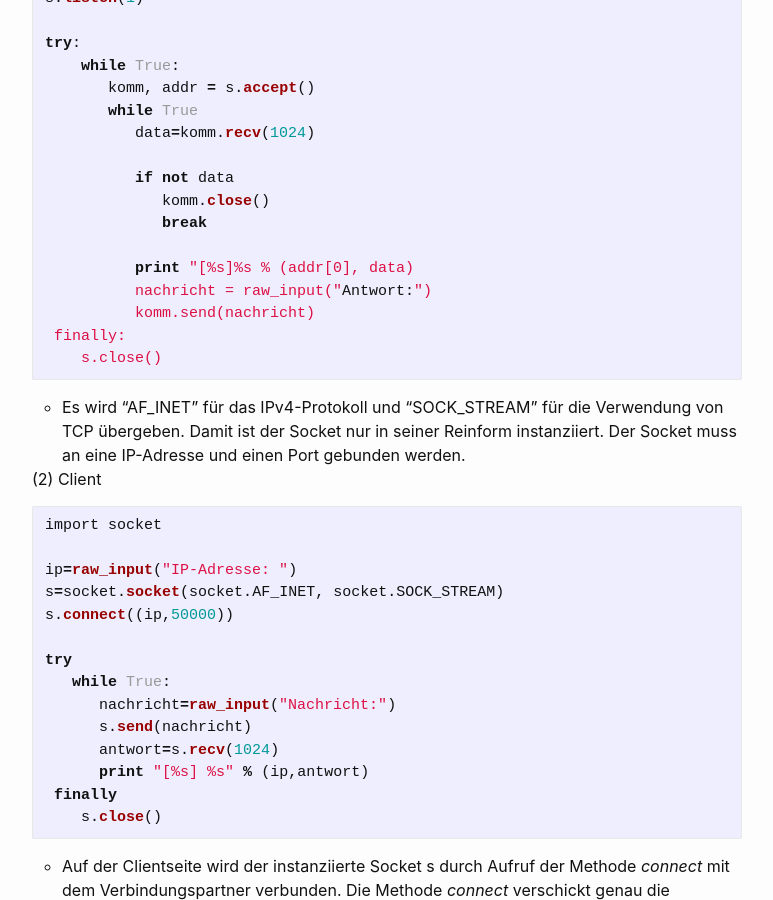
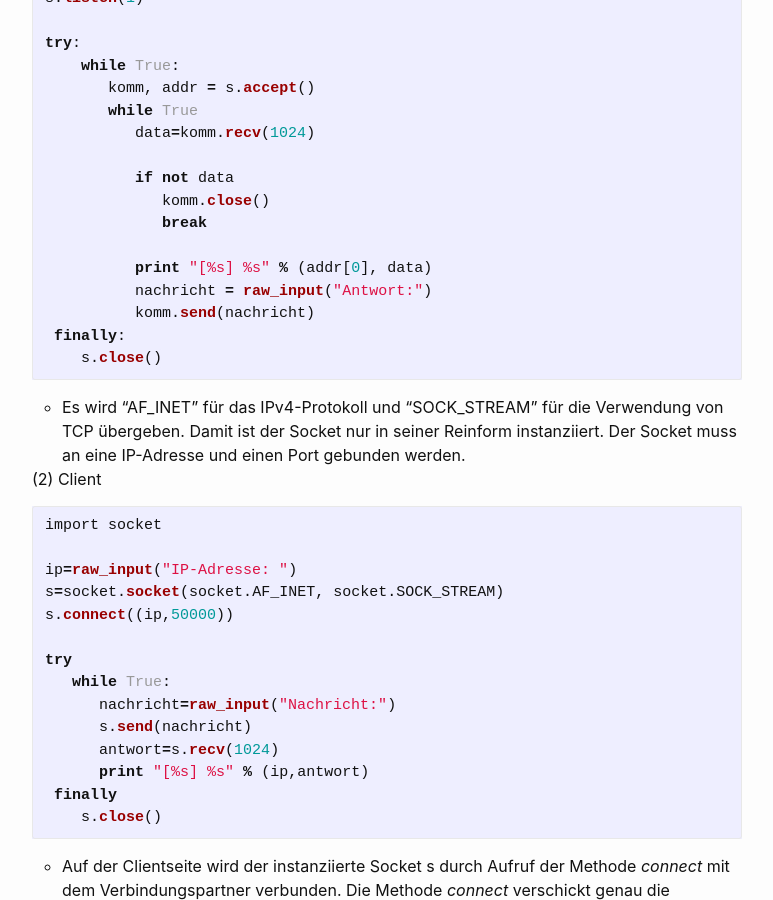
Before and after one commit to Hautaklyttn/progDocs, a Jekyll site: the page built from docs/articles/python.md, in a window 1280 px wide and 900 px high, scrolled down 20990 px. Shown: the whole window, without its empty margins (268-1041 px from the left). Built offline with Jekyll 4.4.1, drawn with Linux system fonts in a browser that asks for light colours.

```diff
--- a/docs/articles/python.md
+++ b/docs/articles/python.md
@@ -794,7 +794,7 @@ Ein Server ist unter einer bestimmten Adresse im Netzwerk erreichbar und operier
                komm.close()
                break
 
-            print "[%s]%s % (addr[0], data)
+            print "[%s] %s" % (addr[0], data)
             nachricht = raw_input("Antwort:")
             komm.send(nachricht)
    finally:
```
